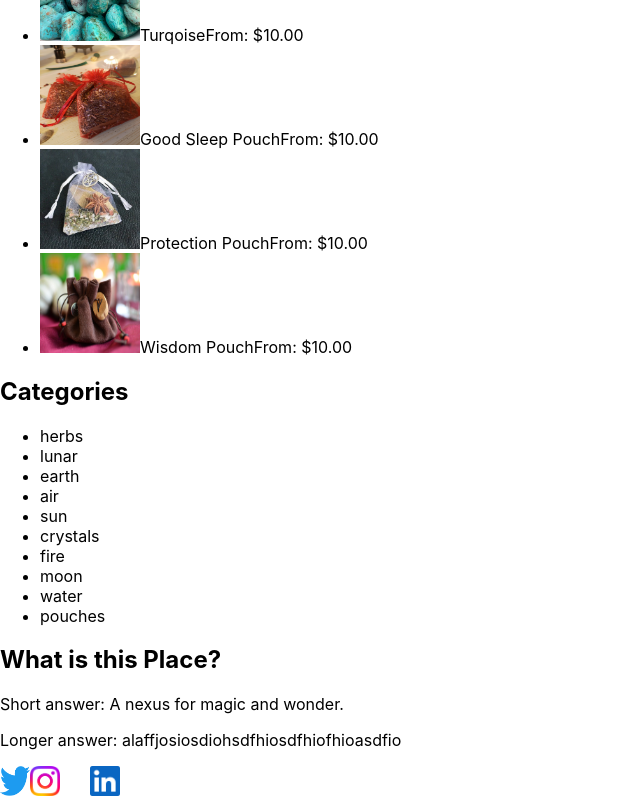
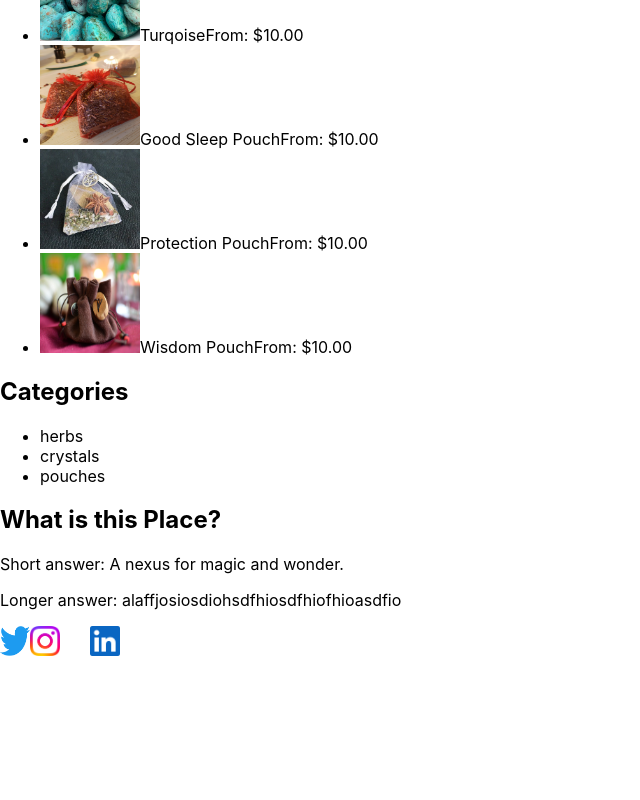
Before and after one commit to LeeGee64/mystic-bazaar-v2, a Next.js app: page / in a window 1280 px wide. Shown: the part 1534-2334 px from the top of the page, without its empty margins (0-640 px from the left). After the commit the page ends 2194 px from the top, so only its background shows below. Built offline with nearby package versions, Linux system fonts and the light colour scheme; a web font is replaced by a local one.

Commit message:
culling of category arrays on index page

```diff
--- a/pages/index.js
+++ b/pages/index.js
@@ -20,7 +20,7 @@ const { data, error } = useSWR(apiUrl, fetcher);
 
     const productObject = JSON.parse(data);
     const prodArray = productObject.products;
-    let catArray = getAllCategories(prodArray);
+    let catArray = ["herbs","crystals","pouches"];
 
 
   return (
```
